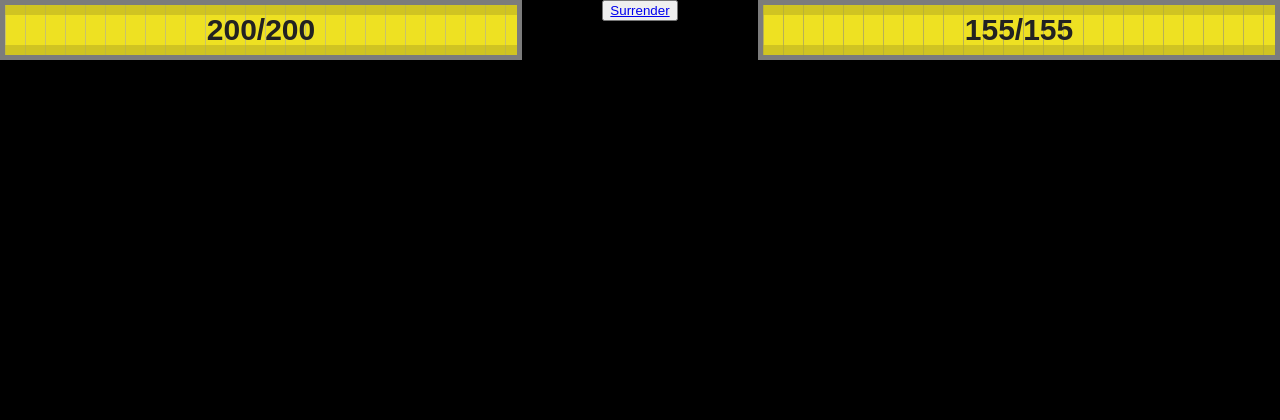
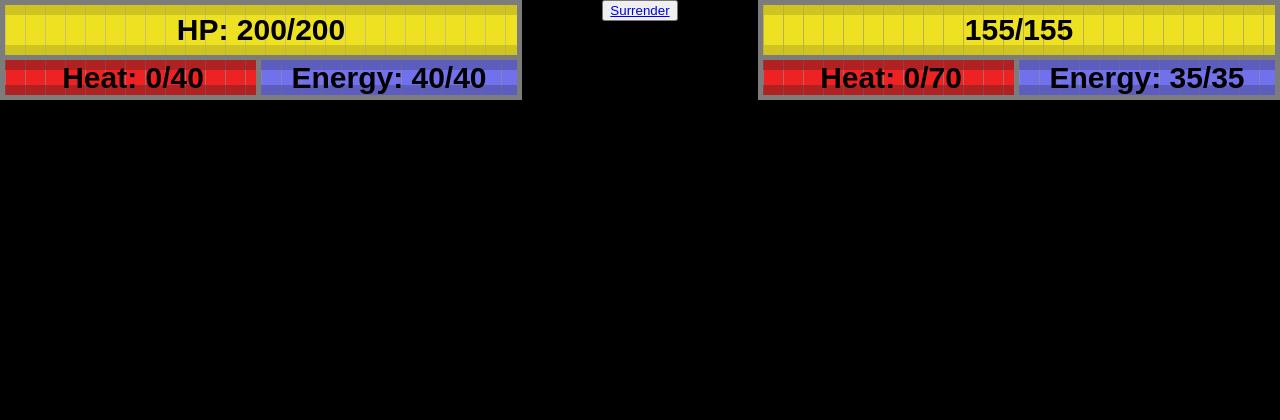
Before and after one commit to PolishCowPog/Aarsopgave_vg2, a Flask app: page /battle in a window 1280 px wide. Shown: the top 420 px of the page. Run offline with Flask 3, Linux system fonts and the light colour scheme.

Commit message:
added heat and energy bars to battle.html to both the player and enemy

```diff
--- a/Game/static/css/styles.css
+++ b/Game/static/css/styles.css
@@ -6,6 +6,9 @@ body{
     background-color: #000;
 }
 
+.ontop{
+    z-index: 2;
+}
 .background{
     display: flex;
     position: fixed;
@@ -139,8 +142,13 @@ body{
     top: 0;
     background-color: #adadad;
     border: #7c7c7c 5px solid;
+    align-items: center;
+    justify-content: center;
+    font-family: Arial, Helvetica, sans-serif;
+    font-size: 30px;
+    font-weight: bold;
 }
-.playerHealthBarColor{
+#playerHealthBarColor{
     width: 100%;
     height: 30px;
     display: flex;
@@ -150,37 +158,138 @@ body{
     background-color: #ffee00;
     border-top: #c2b5009e 10px solid;
     border-bottom: #c2b5009e 10px solid;
+    background-color: #e5e5f7;
+    opacity: 0.8;
+    background-size: 20px 20px;
+    background-image:  repeating-linear-gradient(to right, #c2b5009e, #c2b5009e 1px, #ffee00 1px, #ffee00);
+}
+.playerHeatBar{
+    width: 20%;
+    height: 35px;
+    display: flex;
+    position: absolute;
+    left: 0;
+    top: 0;
+    margin-top: 55px;
+    background-color: #adadad;
+    border: #7c7c7c 5px solid;
     align-items: center;
     justify-content: center;
     font-family: Arial, Helvetica, sans-serif;
     font-size: 30px;
     font-weight: bold;
-    background-color: #e5e5f7;
-    opacity: 0.8;
-    background-size: 20px 20px;
-    background-image:  repeating-linear-gradient(to right, #c2b5009e, #c2b5009e 1px, #ffee00 1px, #ffee00);
 }
-.playerHealthBarColor{
+.playerHeatBarColor{
     width: 100%;
-    height: 30px;
+    height: 15px;
     display: flex;
     position: absolute;
     left: 0;
     top: 0;
-    background-color: #ffee00;
-    border-top: #c2b5009e 10px solid;
-    border-bottom: #c2b5009e 10px solid;
+    background-color: #ff0000;
+    border-top: #8200009e 10px solid;
+    border-bottom: #8200009e 10px solid;
+    background-color: #e5e5f7;
+    opacity: 0.8;
+    background-size: 20px 20px;
+    background-image:  repeating-linear-gradient(to right, #8200009e, #8200009e 1px, #ff0000 1px, #ff0000);
+}
+.playerEnergyBar{
+    width: 20%;
+    height: 35px;
+    display: flex;
+    position: absolute;
+    left: 0;
+    top: 0;
+    margin-top: 55px;
+    background-color: #adadad;
+    border: #7c7c7c 5px solid;
+    margin-left: 20%;
     align-items: center;
     justify-content: center;
     font-family: Arial, Helvetica, sans-serif;
     font-size: 30px;
     font-weight: bold;
+}
+.playerEnergyBarColor{
+    width: 100%;
+    height: 15px;
+    display: flex;
+    position: absolute;
+    left: 0;
+    top: 0;
+    background-color: #6363fb;
+    border-top: #3a3aa29e 10px solid;
+    border-bottom: #3a3aa29e 10px solid;
     background-color: #e5e5f7;
     opacity: 0.8;
     background-size: 20px 20px;
-    background-image:  repeating-linear-gradient(to right, #c2b5009e, #c2b5009e 1px, #ffee00 1px, #ffee00);
+    background-image:  repeating-linear-gradient(to right, #3a3aa29e, #3a3aa29e 1px, #6363fb 1px, #6363fb);
 }
 
+.enemyHeatBar{
+    width: 20%;
+    height: 35px;
+    display: flex;
+    position: absolute;
+    right: 0;
+    top: 0;
+    margin-right: 20%;
+    margin-top: 55px;
+    background-color: #adadad;
+    border: #7c7c7c 5px solid;
+    align-items: center;
+    justify-content: center;
+    font-family: Arial, Helvetica, sans-serif;
+    font-size: 30px;
+    font-weight: bold;
+}
+.enemyHeatBarColor{
+    width: 100%;
+    height: 15px;
+    display: flex;
+    position: absolute;
+    right: 0;
+    top: 0;
+    background-color: #ff0000;
+    border-top: #8200009e 10px solid;
+    border-bottom: #8200009e 10px solid;
+    background-color: #e5e5f7;
+    opacity: 0.8;
+    background-size: 20px 20px;
+    background-image:  repeating-linear-gradient(to right, #8200009e, #8200009e 1px, #ff0000 1px, #ff0000);
+}
+.enemyEnergyBar{
+    width: 20%;
+    height: 35px;
+    display: flex;
+    position: absolute;
+    right: 0;
+    top: 0;
+    margin-top: 55px;
+    background-color: #adadad;
+    border: #7c7c7c 5px solid;
+    align-items: center;
+    justify-content: center;
+    font-family: Arial, Helvetica, sans-serif;
+    font-size: 30px;
+    font-weight: bold;
+}
+.enemyEnergyBarColor{
+    width: 100%;
+    height: 15px;
+    display: flex;
+    position: absolute;
+    right: 0;
+    top: 0;
+    background-color: #6363fb;
+    border-top: #3a3aa29e 10px solid;
+    border-bottom: #3a3aa29e 10px solid;
+    background-color: #e5e5f7;
+    opacity: 0.8;
+    background-size: 20px 20px;
+    background-image:  repeating-linear-gradient(to right, #3a3aa29e, #3a3aa29e 1px, #6363fb 1px, #6363fb);
+}
 .enemyHealthBar{
     width: 40%;
     height: 50px;
@@ -190,6 +299,11 @@ body{
     top: 0;
     background-color: #adadad;
     border: #7c7c7c 5px solid;
+    align-items: center;
+    justify-content: center;
+    font-family: Arial, Helvetica, sans-serif;
+    font-size: 30px;
+    font-weight: bold;
 }
 .enemyHealthBarColor{
     width: 100%;
@@ -200,11 +314,6 @@ body{
     top: 0;
     border-top: #c2b5009e 10px solid;
     border-bottom: #c2b5009e 10px solid;
-    align-items: center;
-    justify-content: center;
-    font-family: Arial, Helvetica, sans-serif;
-    font-size: 30px;
-    font-weight: bold;
     opacity: 0.8;
     background-size: 20px 20px;
     background-image:  repeating-linear-gradient(to right, #c2b5009e, #c2b5009e 1px, #ffee00 1px, #ffee00);
--- a/Game/static/js/script.js
+++ b/Game/static/js/script.js
@@ -55,15 +55,32 @@ function initiateBattle() {
         maxHealth = parseInt(EquipedTorso.health) + parseInt(EquipedLegs.health);
         health = maxHealth;
         console.log(maxHealth)
+        heatCapacity = parseInt(EquipedTorso.heat_capacity);
+        heat = 0
+        console.log(heatCapacity)
+        energyCapacity = parseInt(EquipedTorso.energy_capacity);
+        energy = energyCapacity
+        console.log(energyCapacity)
 
         enemyMaxHealth = parseInt(enemyEquipedTorso.health) + parseInt(enemyEquipedLegs.health);
         enemyHealth = enemyMaxHealth;
         console.log(enemyMaxHealth)
+        enemyHeatCapacity = parseInt(enemyEquipedTorso.heat_capacity);
+        enemyHeat = 0
+        console.log(enemyHeatCapacity)
+        enemyEnergyCapacity = parseInt(enemyEquipedTorso.energy_capacity);
+        enemyEnergy = enemyEnergyCapacity
+        console.log(enemyEnergyCapacity)
 
 
 
-        document.getElementById("playerHealthCounter").innerHTML = health + "/" + maxHealth;
+        document.getElementById("playerHealthCounter").innerHTML = "HP: " + health + "/" + maxHealth;
+        document.getElementById("playerHeatCounter").innerHTML = "Heat: " + heat + "/" + heatCapacity;
+        document.getElementById("playerEnergyCounter").innerHTML = "Energy: " + energy + "/" + energyCapacity;
+
         document.getElementById("enemyHealthCounter").innerHTML = enemyHealth + "/" + enemyMaxHealth;
+        document.getElementById("enemyHeatCounter").innerHTML = "Heat: " + enemyHeat + "/" + enemyHeatCapacity;
+        document.getElementById("enemyEnergyCounter").innerHTML = "Energy: " + enemyEnergy + "/" + enemyEnergyCapacity;
     })
     .catch(error => console.error("Error fetching items.json:", error));
 }
@@ -73,9 +90,15 @@ function updateBattleStats() {
     .then(response => response.json()) // Parse the JSON data
     .then(items => {
 
-        //health -= 15;
+        health -= 0;
 
-        document.getElementById("playerHealthCounter").innerHTML = health + "/" + maxHealth;
+        document.getElementById("playerHealthCounter").innerHTML = "HP: " + health + "/" + maxHealth;
+        document.getElementById("playerHeatCounter").innerHTML = "Heat: " + heat + "/" + heatCapacity;
+        document.getElementById("playerEnergyCounter").innerHTML = "Energy: " + energy + "/" + energyCapacity;
+
+        document.getElementById("enemyHealthCounter").innerHTML = enemyHealth + "/" + enemyMaxHealth;
+
+        document.getElementById("playerHealthBarColor").style.width = (health / maxHealth) * 100 + "%";
     })
     .catch(error => console.error("Error fetching items.json:", error));
 }
--- a/Game/static/json/items.json
+++ b/Game/static/json/items.json
@@ -30,7 +30,7 @@
         "name": "Physical torso",
         "health": 135,
         "heat_capacity": 40,
-        "electric_capacity": 40,
+        "energy_capacity": 40,
         "cooling": 12,
         "electric_regen": 12,
         "physical_armor": 2,
@@ -42,7 +42,7 @@
         "name": "Electric torso",
         "health": 90,
         "heat_capacity": 35,
-        "electric_capacity": 70,
+        "energy_capacity": 70,
         "cooling": 10,
         "electric_regen": 25,
         "physical_armor": 0,
@@ -54,7 +54,7 @@
         "name": "Heat torso",
         "health": 90,
         "heat_capacity": 70,
-        "electric_capacity": 35,
+        "energy_capacity": 35,
         "cooling": 25,
         "electric_regen": 10,
         "physical_armor": 0,
--- a/Game/templates/battle.html
+++ b/Game/templates/battle.html
@@ -13,18 +13,18 @@
 </button>
 
 <div class="playerHealthBar">
-    <div class="playerHealthBarColor">
-        <p id="playerHealthCounter">0/0</p>
+    <p class="ontop" id="playerHealthCounter">HP: 0/0</p>
+    <div id="playerHealthBarColor">
     </div>
 </div>
 <div class="playerHeatBar">
+    <p class="ontop" id="playerHeatCounter">Heat: 0/0</p>
     <div class="playerHeatBarColor">
-        <p id="playerHeatCounter">0/0</p>
     </div>
 </div>
 <div class="playerEnergyBar">
+    <p class="ontop" id="playerEnergyCounter">Energy: 0/0</p>
     <div class="playerEnergyBarColor">
-        <p id="playerEnergyCounter">0/0</p>
     </div>
 </div>
 
@@ -37,8 +37,18 @@
 
 
 <div class="enemyHealthBar">
+    <p class="ontop" id="enemyHealthCounter">0/0</p>
     <div class="enemyHealthBarColor">
-        <p id="enemyHealthCounter">0/0</p>
+    </div>
+</div>
+<div class="enemyHeatBar">
+    <p class="ontop" id="enemyHeatCounter">Heat: 0/0</p>
+    <div class="enemyHeatBarColor">
+    </div>
+</div>
+<div class="enemyEnergyBar">
+    <p class="ontop" id="enemyEnergyCounter">Energy: 0/0</p>
+    <div class="enemyEnergyBarColor">
     </div>
 </div>
 
```
